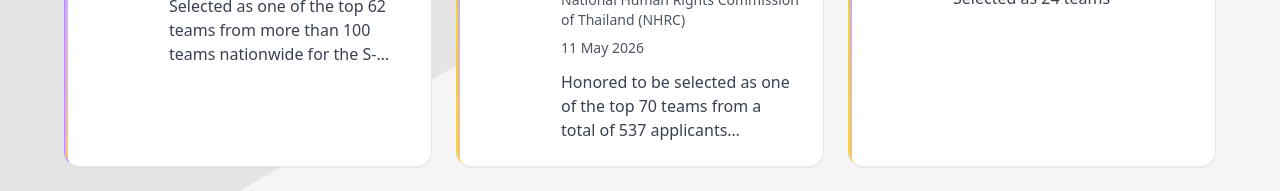
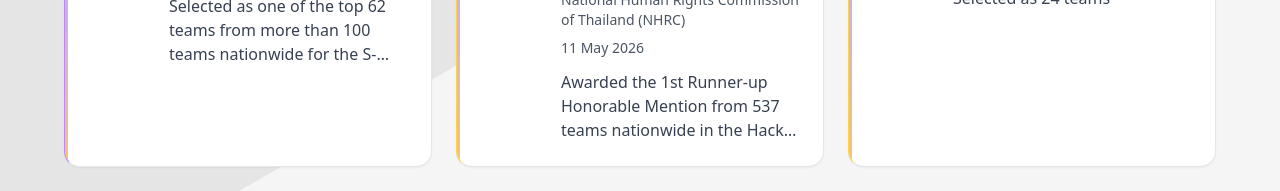
Before and after one commit to 5hyfilm/portfolio, a Next.js app: page /achievements in a window 1280 px wide. Shown: the part 579-770 px from the top of the page. Built offline with nearby package versions, Linux system fonts and the light colour scheme.

Commit message:
update hack for rights 2026

```diff
--- a/src/data/achievements.ts
+++ b/src/data/achievements.ts
@@ -23,11 +23,11 @@ export const achievementsData: Achievement[] = [
     date: "11 May 2026",
     organization: "National Human Rights Commission of Thailand (NHRC)",
     description:
-      "Honored to be selected as one of the top 70 teams from a total of 537 applicants nationwide for the Hack for Rights project, organized by the National Human Rights Commission of Thailand (NHRC). This initiative empowers the younger generation to create innovations that promote human rights and combat discrimination. Under the theme 'Age-Friendly and Non-Discriminatory City,' worked on brainstorming and developing solutions to foster an inclusive society that embraces diversity and ensures equality for all.",
+      "Awarded the 1st Runner-up Honorable Mention from 537 teams nationwide in the Hack for Rights 2026 project, organized by the National Human Rights Commission of Thailand (NHRC). This initiative empowers the younger generation to create innovations that promote human rights and combat discrimination. Under the theme 'Age-Friendly and Non-Discriminatory City,' worked on brainstorming and developing solutions to foster an inclusive society that embraces diversity and ensures equality for all.",
     thumbnailImage: "images/achievements/achievement23/achievement23_0.webp",
     images: ["images/achievements/achievement23/achievement23_1.jpg"],
     validUntil: "",
-    link: "",
+    link: "images/achievements/achievement23/achievement23_cer.pdf",
   },
   {
     id: 1,
@@ -360,17 +360,17 @@ export const getAchievementsCount = (): number => achievementsData.length;
 
 // Export achievements by category
 export const getAchievementsByCategory = (
-  category: Achievement["category"]
+  category: Achievement["category"],
 ): Achievement[] => {
   return achievementsData.filter(
-    (achievement) => achievement.category === category
+    (achievement) => achievement.category === category,
   );
 };
 
 // Export featured achievements (achievements with images)
 export const getFeaturedAchievements = (): Achievement[] => {
   return achievementsData.filter(
-    (achievement) => achievement.images && achievement.images.length > 0
+    (achievement) => achievement.images && achievement.images.length > 0,
   );
 };
 
```
Also changed, not shown: public/images/achievements/achievement23/achievement23_1.jpg, 1 other file (tests, documents, lock files or other folders).
